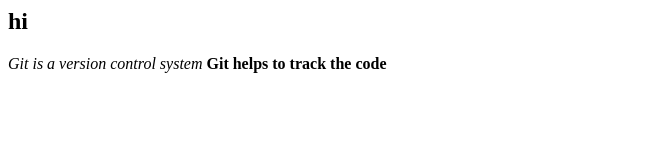
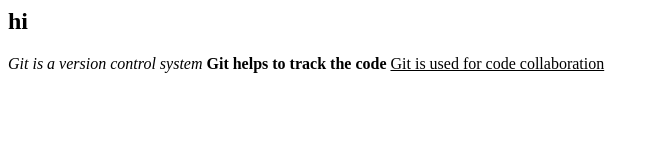
Before and after one commit to sindhum1003-ctrl/Projects3, a plain HTML site: page index.html in a window 1280 px wide. Shown: the whole page, without its empty margins (0-658 px from the left). Drawn offline with Linux system fonts and the light colour scheme.

Commit message:
commit 3

```diff
--- a/index.html
+++ b/index.html
@@ -4,5 +4,6 @@
         <h2>hi</h2>
         <i>Git is a version control system</i>
         <b>Git helps to track the code</b>
+        <u>Git is used for code collaboration </u>
     </head>
 </html>
```
